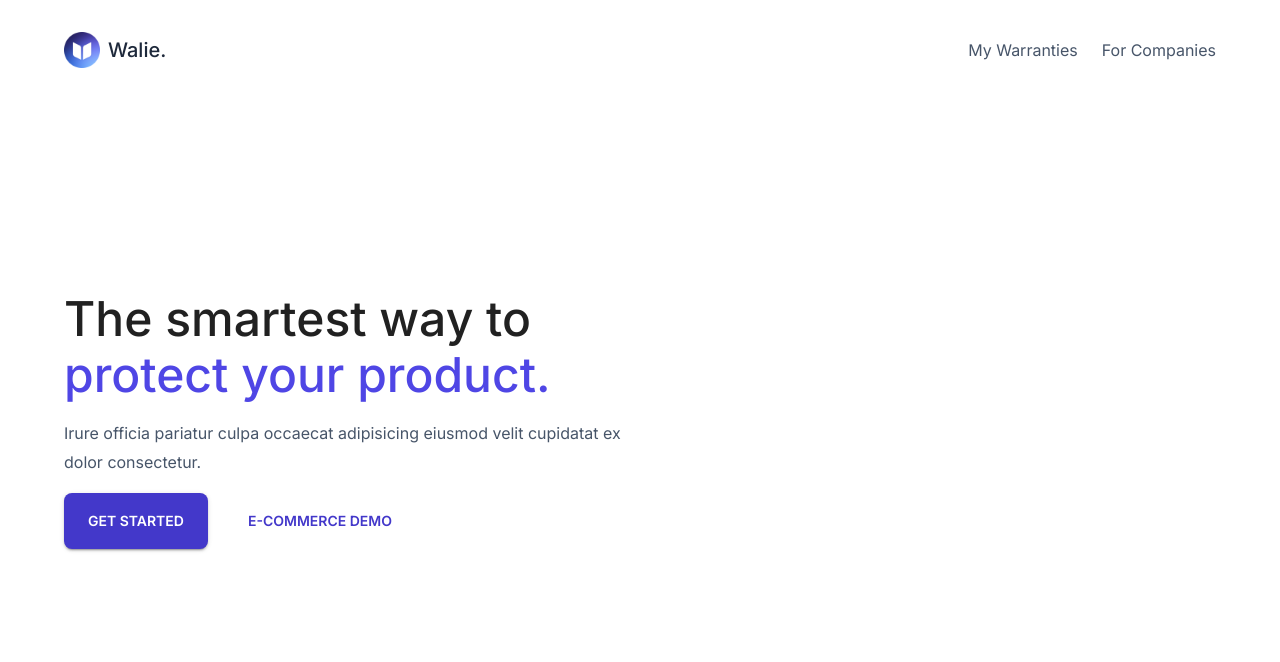
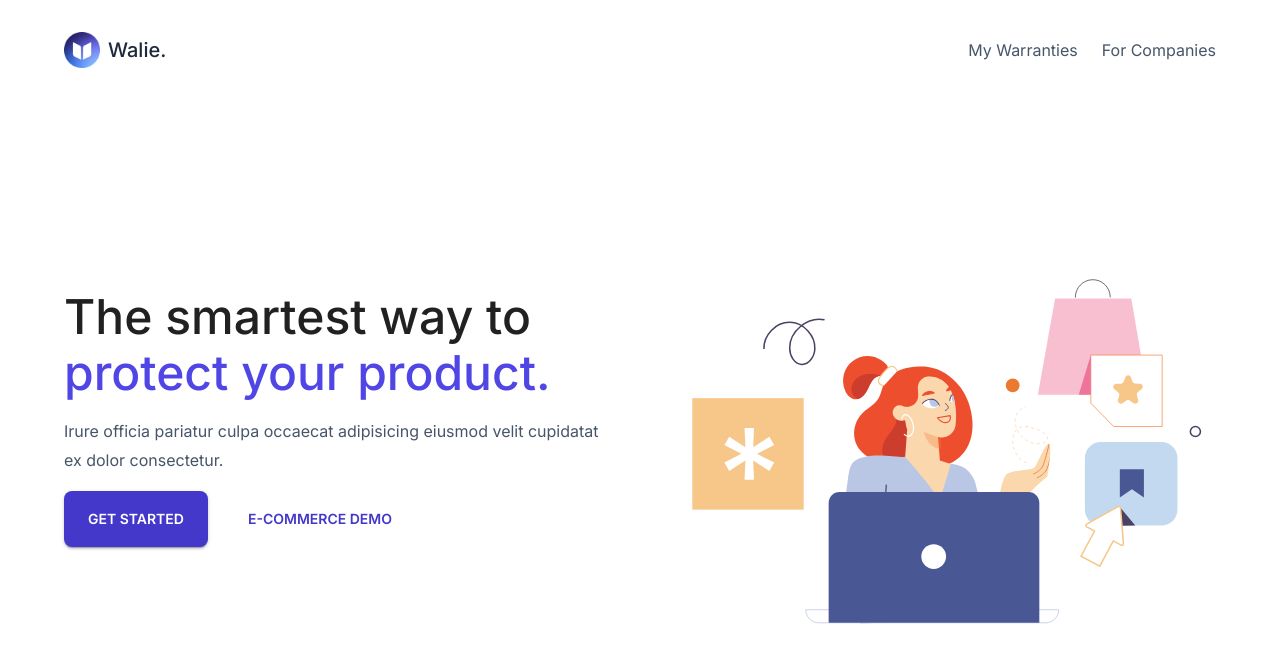
Before and after one commit to manavendrasen/walie-nft-warranty, a Next.js app in the folder frontend/: page / in a window 1280 px wide. Shown: the top 662 px of the page. Built offline with nearby package versions, Linux system fonts and the light colour scheme; what ipfs-http-client would draw is missing.

Commit message:
feat: add home banner image

```diff
--- a/frontend/pages/index.tsx
+++ b/frontend/pages/index.tsx
@@ -2,10 +2,9 @@ import React from "react";
 import Image from "next/image";
 import Link from "next/link";
 import { Grid, Container, Typography, Box, Button } from "@mui/material";
-import ProductCard from "../components/ProductCard/ProductCard";
-import Navbar from "../components/Navbar/Navbar";
 import Head from "../components/Head/Head";
 import Logo from "../public/android-icon-192x192.png";
+import Banner1 from "../public/home-banner1.svg";
 
 const Home = () => {
   return (
@@ -74,16 +73,18 @@ const Home = () => {
             sx={{
               display: "flex",
               alignItems: "center",
-              height: "80vh",
+              height: "calc(100vh - 100px)",
+              py: 16,
             }}
           >
-            <Grid container spacing={3}>
+            <Grid container spacing={8}>
               <Grid
                 item
                 xs={12}
                 sm={6}
                 sx={{
                   display: "flex",
+                  mt: 4,
                   flexDirection: "column",
                   alignItems: ["center", "start"],
                   textAlign: ["center", "start"],
@@ -137,7 +138,9 @@ const Home = () => {
                   </Link>
                 </Box>
               </Grid>
-              {/* <Grid item xs={12} sm={6}></Grid> */}
+              <Grid item xs={12} sm={6}>
+                <Image src={Banner1} layout="responsive" />
+              </Grid>
             </Grid>
           </Container>
         </section>
```
Also changed, not shown: frontend/public/home-banner1.svg (added).
